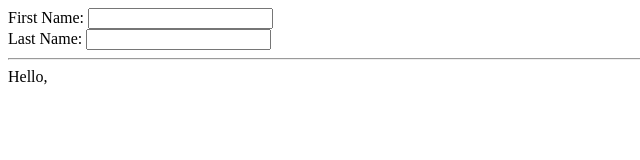
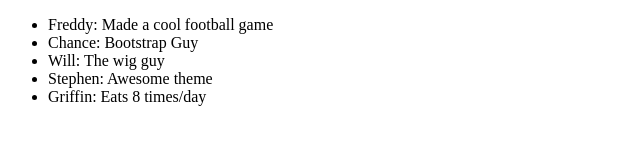
Before and after one commit to oliverlai55/angular-session2, a plain HTML site: page angular-session2.html in a window 1280 px wide. Shown: the whole page, without its empty margins (0-640 px from the left). Drawn offline with nearby package versions, Linux system fonts and the light colour scheme.

Commit message:
Adding scope
Adding scope with name and desc, list of arrays

```diff
--- a/angular-session2.html
+++ b/angular-session2.html
@@ -1,22 +1,19 @@
 <!DOCTYPE html>
-<html ng-app>
+<html ng-app="myApp">
 <head>
 	<meta charset="utf-8">
 	<meta http-equiv="X-UA-Compatible" content="IE=edge">
 	<title></title>
 	<script src="https://ajax.googleapis.com/ajax/libs/angularjs/1.3.15/angular.min.js"></script>
+	<script type="text/javascript" src="controller.js"></script>
 
 </head>
-<body>
+<body ng-controller="myController">
 
-	<div>
-		First Name: <input type="text" ng-model="firstName">
-	</div>
-	<div>
-		Last Name: <input type="text" ng-model="lastName">
-	</div>
-
-	<hr />
-	Hello, {{firstName}} {{lastName}}
+	<ul>
+		<li ng-repeat="person in items">
+			{{person.name}}: {{person.desc}}
+		</li>
+	</ul>
 </body>
 </html>
--- /dev/null
+++ b/controller.js
@@ -0,0 +1,26 @@
+angular.module('myApp',[]).controller('myController',function($scope){
+	$scope.items =[
+
+	{
+		name: 'Freddy',
+		desc: 'Made a cool football game'
+	},
+	{
+		name: 'Chance',
+		desc: 'Bootstrap Guy'
+	},
+	{
+		name: 'Will',
+		desc: 'The wig guy'
+	},
+	{
+		name: 'Stephen',
+		desc: 'Awesome theme'
+	},
+	{
+		name: 'Griffin',
+		desc: 'Eats 8 times/day'
+	},
+
+	];
+});
```
